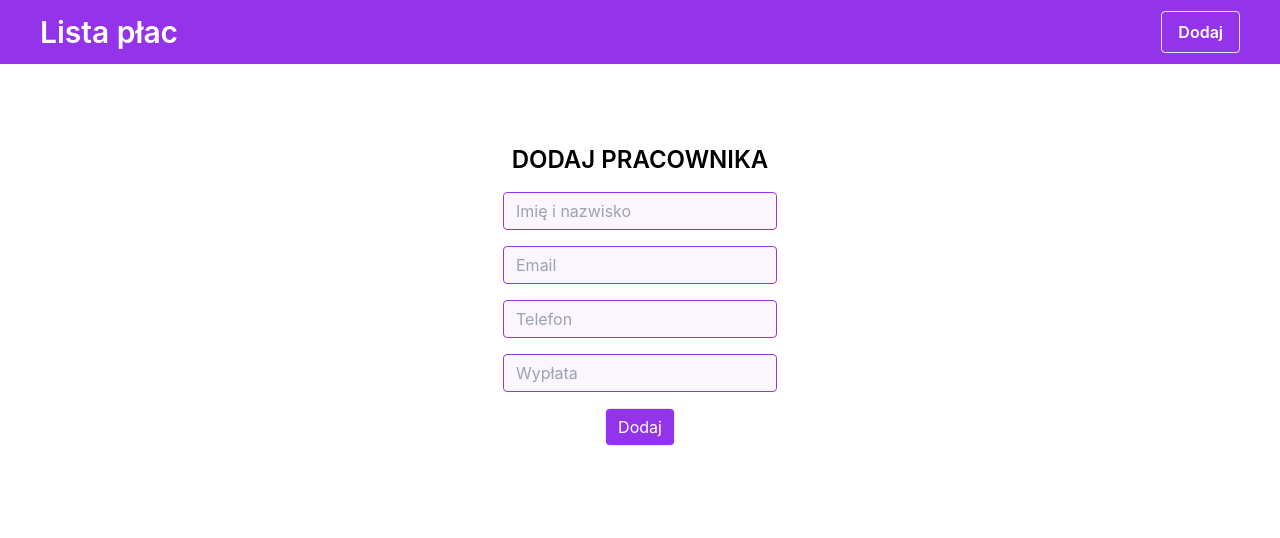
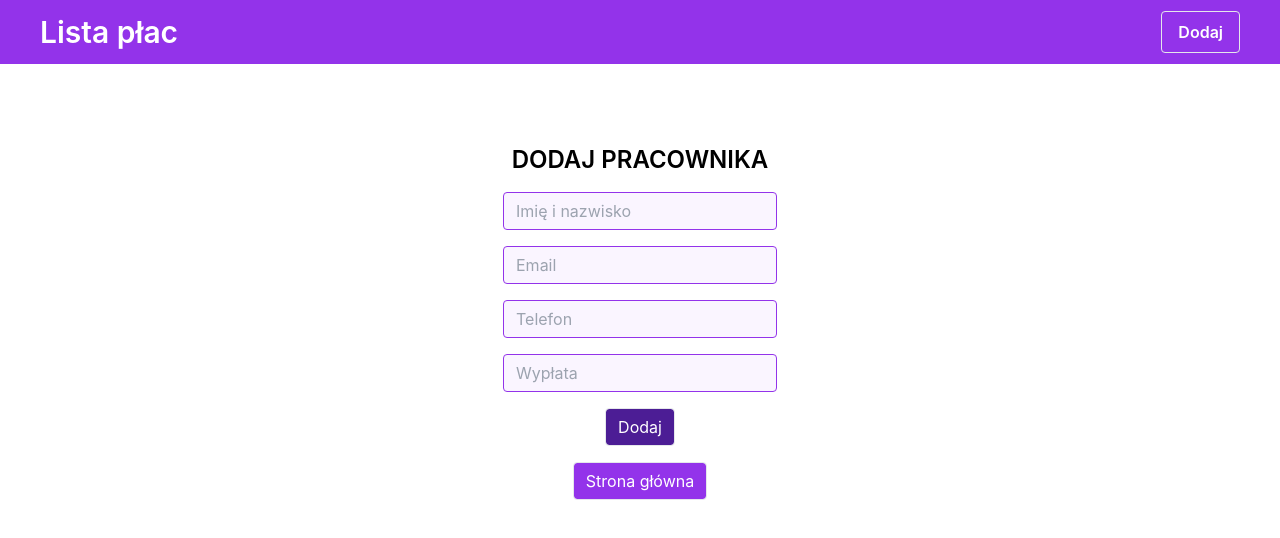
Before and after one commit to bar-85/React-lista-plac-JSON-Server, a React (Create React App) app: page /add in a window 1280 px wide. Shown: the top 538 px of the page. Built offline with nearby package versions, Linux system fonts and the light colour scheme.

Commit message:
route change and and link

```diff
--- a/src/App.js
+++ b/src/App.js
@@ -15,7 +15,7 @@ function App() {
 			<Routes>
 				<Route path='/' element={<Home />} />
 				<Route path='/add' element={<AddUser />} />
-				<Route path='/edit' element={<Edit />} />
+				<Route path='/edit/:id' element={<Edit />} />
 			</Routes>
 		</div>
 	)
--- a/src/Pages/AddUser.js
+++ b/src/Pages/AddUser.js
@@ -1,6 +1,7 @@
 import axios from 'axios'
 import React, { useState } from 'react'
 import { useNavigate } from 'react-router-dom'
+import { Link } from 'react-router-dom'
 
 const AddUser = () => {
 	const [name, setName] = useState('')
@@ -57,9 +58,10 @@ const AddUser = () => {
 				/>
 				<button
 					onClick={Submit}
-					className='px-3 py-1.5 text-base font-normal mt-4 text-white bg-purple-600 bg-clip-padding rounded transition ease-in-out hover:bg-purple-500 border border-purple-550'>
+					className='px-3 py-1.5 text-base font-normal mt-4 text-white bg-violet-900 bg-clip-padding rounded transition ease-in-out hover:bg-violet-800 border border-purple-550'>
 					Dodaj
 				</button>
+				<Link to='/' className='px-3 py-1.5 text-base font-normal mt-4 text-white bg-purple-600 bg-clip-padding rounded transition ease-in-out hover:bg-purple-500 border border-purple-550'>Strona główna</Link>
 			</form>
 		</div>
 	)
```
